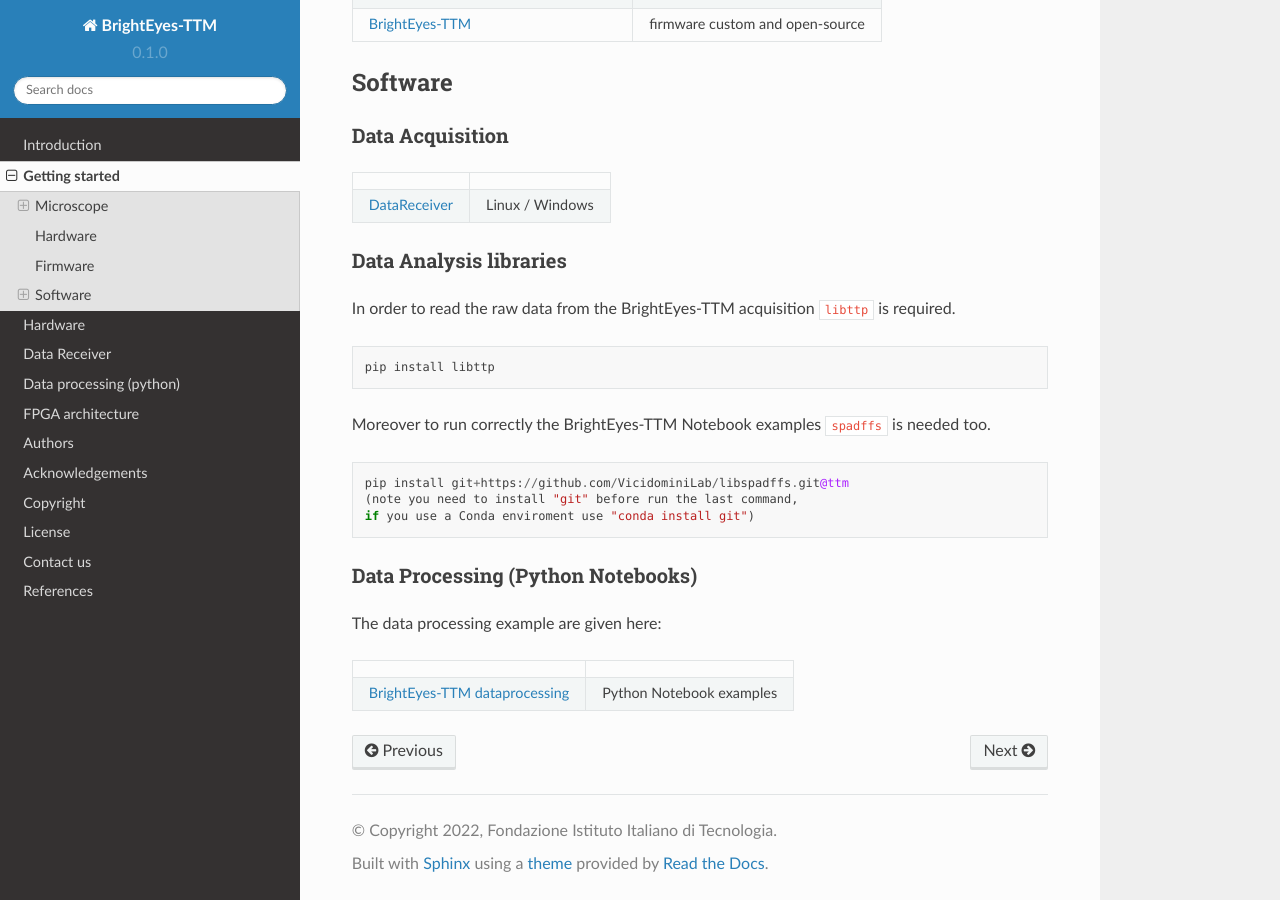
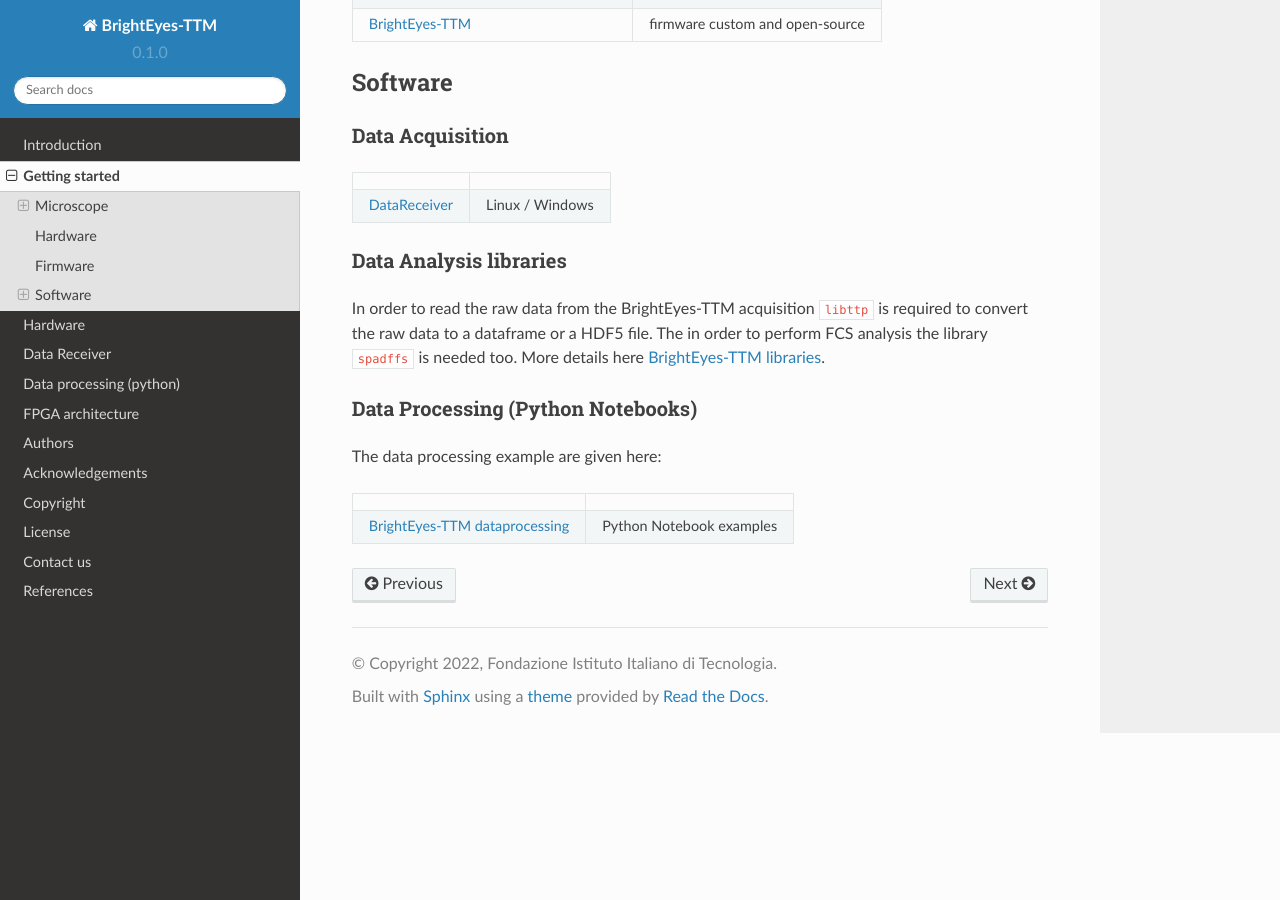
Before and after one commit to mattia-donato/BrightEyes-TTM-docs, a Sphinx documentation site: the page built from docs/source/gettingstarted.md, in a window 1280 px wide and 900 px high, scrolled down 1346 px. Built offline with Sphinx 7.4.7 and the Read the Docs theme 2.0.0, drawn with Linux system fonts in a browser that asks for light colours; pages that are not in the unit, such as notebooks, are missing from menus.

Commit message:
Update gettingstarted.md

````diff
--- a/docs/source/gettingstarted.md
+++ b/docs/source/gettingstarted.md
@@ -40,19 +40,7 @@
 | [DataReceiver](software.md#dataReceiver) | Linux / Windows |
 
 ### Data Analysis libraries
-In order to read the raw data from the BrightEyes-TTM acquisition `libttp` is required.
-
-```
-pip install libttp
-```
-
-Moreover to run correctly the BrightEyes-TTM Notebook examples `spadffs` is needed too.
-
-```
-pip install git+https://github.com/VicidominiLab/libspadffs.git@ttm
-(note you need to install "git" before run the last command,
-if you use a Conda enviroment use "conda install git")
-```
+In order to read the raw data from the BrightEyes-TTM acquisition `libttp` is required to convert the raw data to a dataframe or a HDF5 file. The in order to perform FCS analysis the library `spadffs` is needed too. More details here [BrightEyes-TTM libraries](dataprocessing.md).
 
 
 ### Data Processing (Python Notebooks)
````
